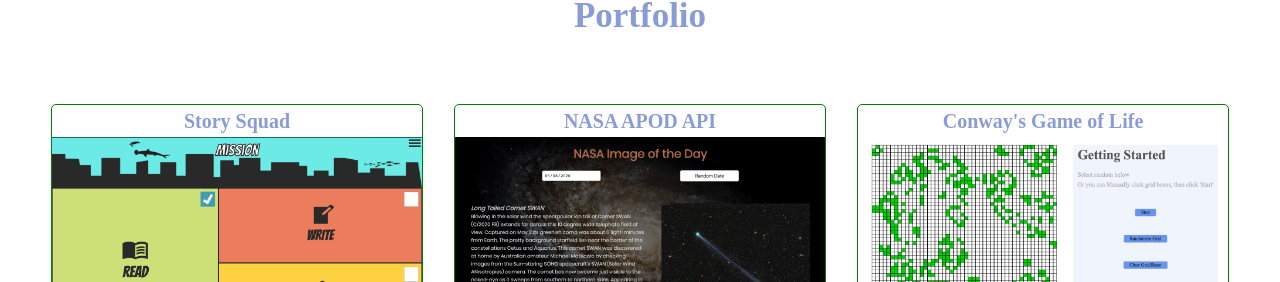
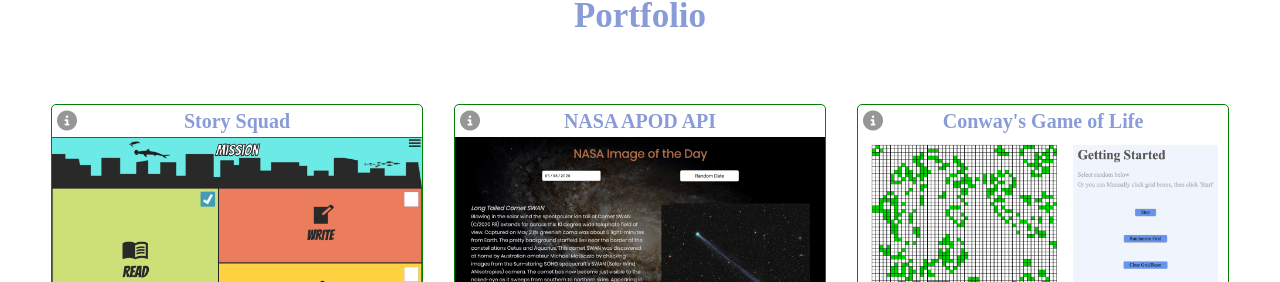
Before and after one commit to fuston05/scott-fuston-portfolio, a React (Create React App) app: page / in a window 1280 px wide. Shown: the part 618-900 px from the top of the page. Built offline with nearby package versions, Linux system fonts and the light colour scheme.

Commit message:
adds a better details overlay panel for projects

```diff
--- /dev/null
+++ b/src/assets/data/projects.json
@@ -0,0 +1,3 @@
+"projects"{
+
+}
--- a/src/components/Portfolio/Portfolio.jsx
+++ b/src/components/Portfolio/Portfolio.jsx
@@ -1,9 +1,23 @@
-import React from 'react';
+import React, {useState} from 'react';
 
 //components
 import ProjectCard from './ProjectCard';
 
 const Portfolio = () => {
+  const [descriptionShow, setDescritptionShow] = useState({
+    desc_1: 'closed',
+    desc_2: 'closed',
+    desc_3: 'closed',
+  });
+
+  // toggles the 'description' panels for each proj card
+  const toggleDescription = (desc) => {
+    if (descriptionShow[desc] === 'closed') {
+      setDescritptionShow({ ...descriptionShow, [desc]: 'open' });
+    } else {
+      setDescritptionShow({ ...descriptionShow, [desc]: 'closed' });
+    }
+  }
 
   return (
     <section className= 'portfolioCont'>
@@ -12,7 +26,10 @@
       <h4 className= 'sectionTitle'>Portfolio</h4>
 
       <div className= 'cardCont'>
-        <ProjectCard />
+        <ProjectCard
+          toggleDescription={toggleDescription}
+          descriptionShow={descriptionShow}
+        />
       </div>
     </section>
   )
--- a/src/components/Portfolio/ProjectCard.jsx
+++ b/src/components/Portfolio/ProjectCard.jsx
@@ -1,16 +1,36 @@
 import React from "react";
 
+// assets
 import NASA from "../../assets/images/NASA.png";
 import storySquad from "../../assets/images/storySquad.png";
 import gameOfLife from "../../assets/images/gameOfLife.png";
 
-const ProjectCard = () => {
+const ProjectCard = ({
+  toggleDescription,
+  descriptionShow
+}) => {
+
+
   return (
     <>
       {/* ********************************** */}
+      <div className="projectCard">
 
-      <div className="projectCard">
         <h5>Story Squad</h5>
+        <span className= 'detailsButton'
+          onClick={() => {toggleDescription('desc_1')}}
+        >
+          <i className="fas fa-info-circle"></i>
+        </span>
+        {/* description panel */}
+        <div className= {`description ${descriptionShow.desc_1}`}>
+          <h5>Description</h5>
+          <p>
+            This was a Lambda 'Labs' project with a real external stakeholder
+            designed to give students a 2 month long, real-world job experience
+            all while helping the stakeholder bring their idea to life.
+          </p>
+        </div>
         <img src={storySquad} alt="storySquad" />
         <div className="linksCont">
           <a
@@ -28,20 +48,27 @@
             Live Site
           </a>
         </div>
-        <div className="description">
-          <h5>Description</h5>
-          <p>
-            This was a Lambda 'Labs' project with a real external stakeholder
-            designed to give students a 2 month long, real-world job experience
-            all while helping the stakeholder bring their idea to life.
-          </p>
-        </div>
       </div>
 
       {/* ********************************** */}
 
       <div className="projectCard">
         <h5>NASA APOD API</h5>
+        <span className= 'detailsButton'
+          onClick={() => {toggleDescription('desc_2')}}
+        >
+          <i className="fas fa-info-circle"></i>
+        </span>
+        {/* description panel */}
+        <div className= {`description ${descriptionShow.desc_2}`} >
+          <h5>Description</h5>
+          <p>
+            This was a Lambda School project that I really liked and decided to
+            build it further on my own. Get a daily celestial image straight
+            from NASA's APOD API.
+          </p>
+        </div>
+
         <img src={NASA} alt="NASA" />
         <div className="linksCont">
           <a
@@ -59,20 +86,28 @@
             Live Site
           </a>
         </div>
-        <div className="description">
-          <h5>Description</h5>
-          <p>
-            This was a Lambda School project that I really liked and decided to
-            build it further on my own. Get a daily celestial image straight
-            from NASA's APOD API.
-          </p>
-        </div>
       </div>
 
       {/* ********************************** */}
 
       <div className="projectCard">
         <h5>Conway's Game of Life</h5>
+        <span className= 'detailsButton'
+          onClick={() => {toggleDescription('desc_3')}}
+        >
+          <i className="fas fa-info-circle"></i>
+        </span>
+        {/* description panel */}
+        <div className= {`description ${descriptionShow.desc_3}`}>
+          <h5>Description</h5>
+          <p>
+            <i>
+              Disclaimer: The focus of this project was the algorithm, not the styles or responsiveness.
+            </i><br />
+            This was a Lambda School Computer Science project that I thought was
+            so intriguing that I decided to use it in my portfolio.
+          </p>
+        </div>
 
         <img src={gameOfLife} alt="gameOfLife" />
         <div className="linksCont">
@@ -91,17 +126,6 @@
             Live Site
           </a>
         </div>
-        <div className="description">
-          <h5>Description</h5>
-          <p>
-            <i>
-              Disclaimer: The live site is still in progress. It's not yet
-              responsive.
-            </i>
-            This was a Lambda School Computer Science project that I thought was
-            so intriguing that I decided to use it in my portfolio.
-          </p>
-        </div>
       </div>
     </>
   );
--- a/src/sass/ProjectCard.scss
+++ b/src/sass/ProjectCard.scss
@@ -1,65 +1,83 @@
+// projectCard styles
 
-.projectCard{
+.projectCard {
   width: 30%;
   min-width: 30%;
   margin-bottom: 30px;
   border: 1px solid Green;
-  border-radius: 5px 5px 0 0 ;
+  border-radius: 5px 5px 0 0;
   position: relative;
 
-  @include media(870px){
+  @include media(870px) {
     margin: 10px;
     width: 45%;
   }
 
-  @include media(610px){
+  @include media(610px) {
     width: 100%;
     margin: 0 auto 30px auto;
   }
 
-  &:hover .description{
-    height: auto;
-    max-height: 300px;
+  .detailsButton {
+    font-size: $pSize;
+    color: $gray;
+    position: absolute;
+    top: 0;
+    left: 5px;
+
+    &:hover{
+      cursor: pointer;
+      color: #333;
+    }
   }
 
   .description{
     position: absolute;
-    border-left: 1px solid #666666;
-    border-right: 1px solid #666666;
-    background-color: rgba(0, 0, 0, 0.8);
+    border-radius: 0 0 3px 3px;
+    background-color: rgba(0, 0, 0, 0.9);
     @include dFlex(column, center, center);
+    overflow: hidden;
     width: 100%;
-    transition: max-height 0.8s ease;
+    z-index: 2;
+  }
+
+  .open {
+    transition: max-height 0.8s ease-in;
+    height: auto;
+    max-height: 400px;
+  }
+
+  .closed {
+    transition: max-height 0.8s ease-out;
     height: auto;
     max-height: 0;
+  }
+
+  p {
+    font-size: $pSizeSmall;
+    padding: 4%;
+    color: #ddd;
     z-index: 2;
-    overflow: hidden;
 
-    @include media(610px){
-      position: relative;
-    }
-
-    p{
-      padding: 2%;
-      color: #ddd;
-      z-index: 2;
+    @include media('610px'){
+      font-size: $pSize;
     }
   }
 
-  img{
+  img {
     width: 100%;
   }
 
-  .linksCont{
+  .linksCont {
     width: 100%;
     padding: 0 1%;
     @include dFlex(row, space-evenly, center);
     flex-wrap: wrap;
 
-    a{
+    a {
       margin-right: 1%;
 
-      &:last-child{
+      &:last-child {
         margin-right: 0;
       }
     }
```
